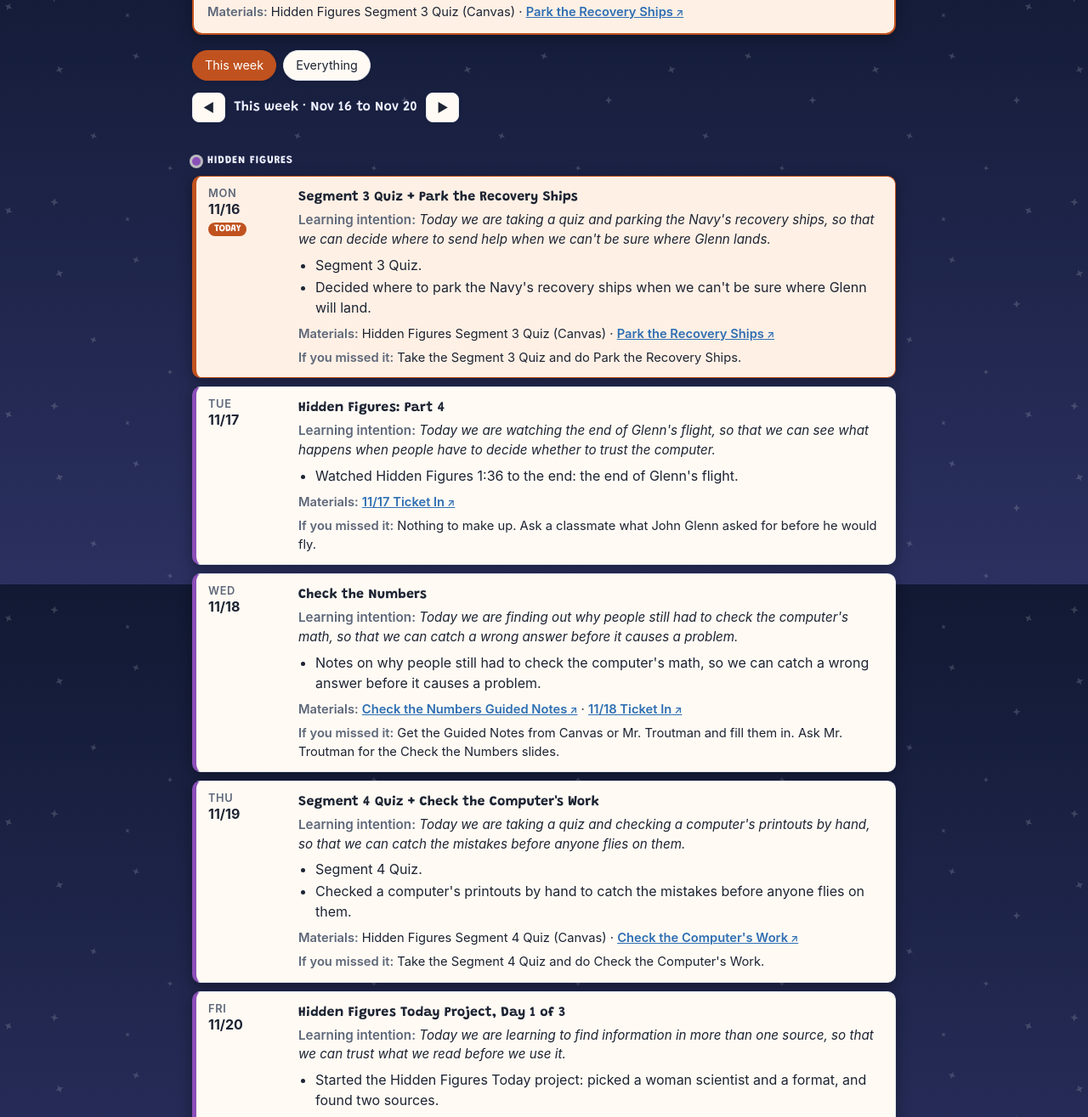
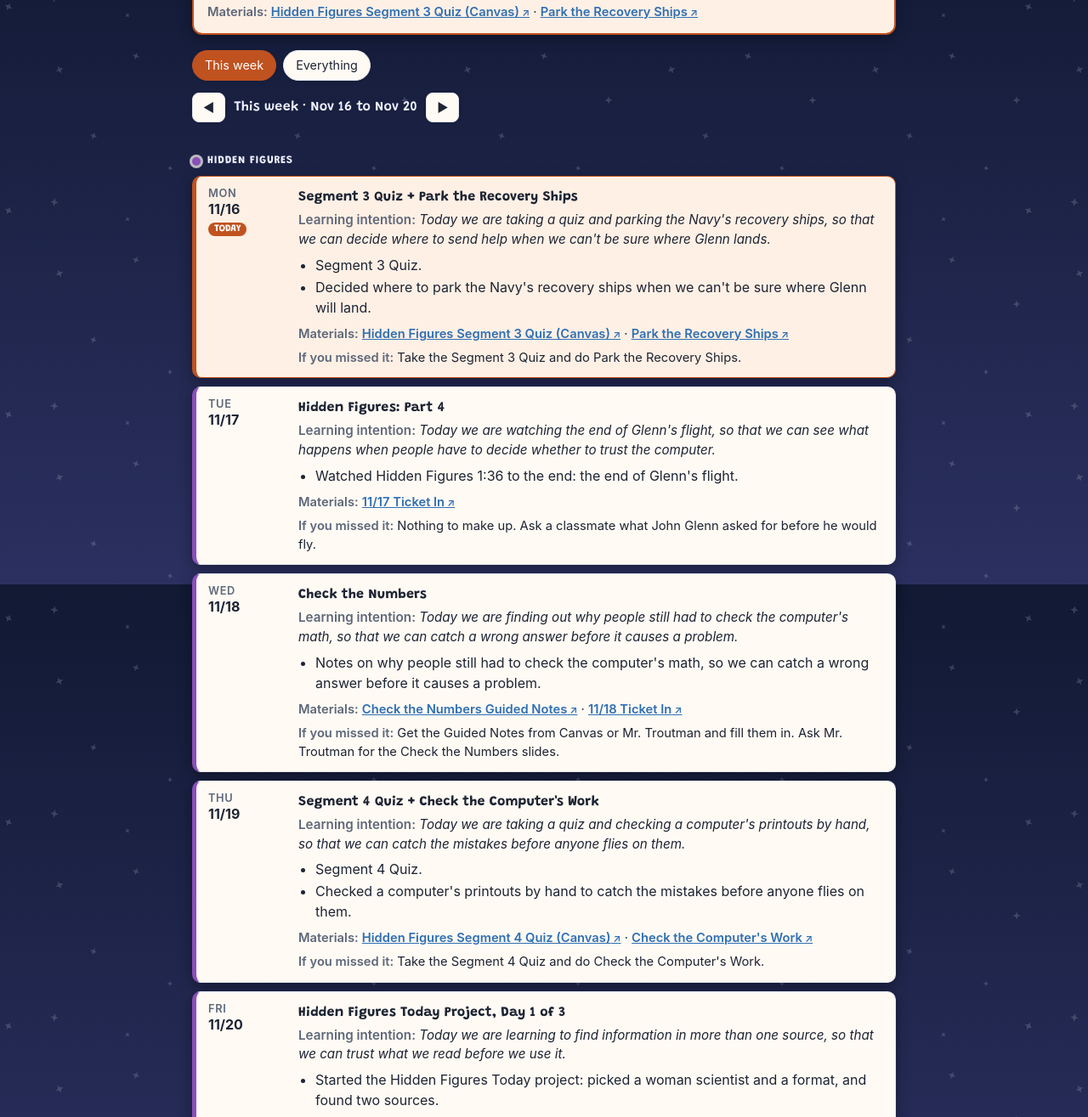
Before and after one commit to ericdtroutman/Class-agendas, a plain HTML site: page astro-ocean/index.html in a window 1280 px wide. Shown: the part 912-2227 px from the top of the page at 85% size. Drawn offline with Linux system fonts and the light colour scheme.

Commit message:
Astro: link new Segment 3 (11/16) and Segment 4 (11/19) quizzes
Co-Authored-By: Claude Opus 5.5 <noreply@anthropic.com>
Claude-Session: https://claude.ai/code/session_018mRNFy81xf6H5Bo5DGcBFW

```diff
--- a/astro-ocean/index.html
+++ b/astro-ocean/index.html
@@ -179,7 +179,7 @@ window.CLASS = {
     missed: "Open Where Will It Land? on the class interactives site, do all three rounds, and fill in the lab sheet. Turn it in on paper." },
   { date: "2026-11-16", unit: "Hidden Figures", title: "Segment 3 Quiz + Park the Recovery Ships", li: "Today we are taking a quiz and parking the Navy's recovery ships, so that we can decide where to send help when we can't be sure where Glenn lands.",
     did: ["Segment 3 Quiz.", "Decided where to park the Navy's recovery ships when we can't be sure where Glenn will land."],
-    mats: [{ name: "Hidden Figures Segment 3 Quiz (Canvas)" }, { name: "Park the Recovery Ships", canvas: "assignments/316757" }],
+    mats: [{ name: "Hidden Figures Segment 3 Quiz (Canvas)", canvas: "assignments/316805" }, { name: "Park the Recovery Ships", canvas: "assignments/316757" }],
     missed: "Take the Segment 3 Quiz and do Park the Recovery Ships." },
   { date: "2026-11-17", unit: "Hidden Figures", title: "Hidden Figures: Part 4", li: "Today we are watching the end of Glenn's flight, so that we can see what happens when people have to decide whether to trust the computer.",
     did: ["Watched Hidden Figures 1:36 to the end: the end of Glenn's flight."],
@@ -191,7 +191,7 @@ window.CLASS = {
     missed: "Get the Guided Notes from Canvas or Mr. Troutman and fill them in. Ask Mr. Troutman for the Check the Numbers slides." },
   { date: "2026-11-19", unit: "Hidden Figures", title: "Segment 4 Quiz + Check the Computer's Work", li: "Today we are taking a quiz and checking a computer's printouts by hand, so that we can catch the mistakes before anyone flies on them.",
     did: ["Segment 4 Quiz.", "Checked a computer's printouts by hand to catch the mistakes before anyone flies on them."],
-    mats: [{ name: "Hidden Figures Segment 4 Quiz (Canvas)" }, { name: "Check the Computer's Work", canvas: "assignments/316761" }],
+    mats: [{ name: "Hidden Figures Segment 4 Quiz (Canvas)", canvas: "assignments/316807" }, { name: "Check the Computer's Work", canvas: "assignments/316761" }],
     missed: "Take the Segment 4 Quiz and do Check the Computer's Work." },
   { date: "2026-11-20", unit: "Hidden Figures", title: "Hidden Figures Today Project, Day 1 of 3", li: "Today we are learning to find information in more than one source, so that we can trust what we read before we use it.",
     did: ["Started the Hidden Figures Today project: picked a woman scientist and a format, and found two sources."],
```
